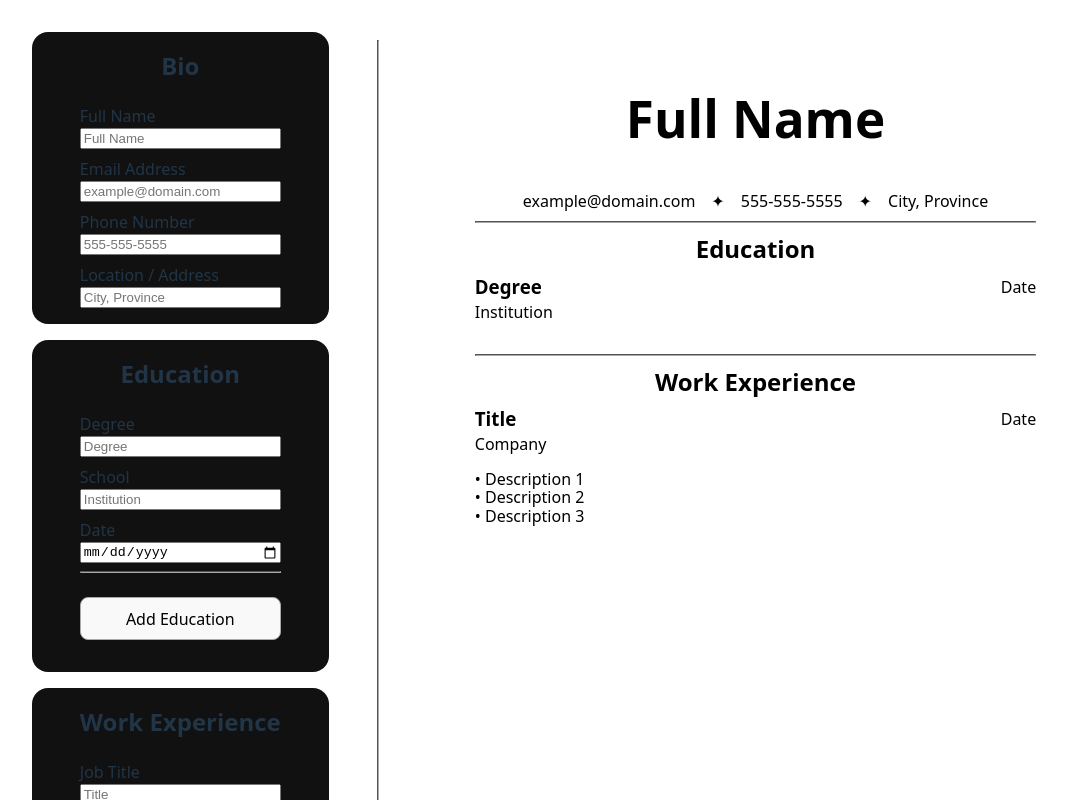
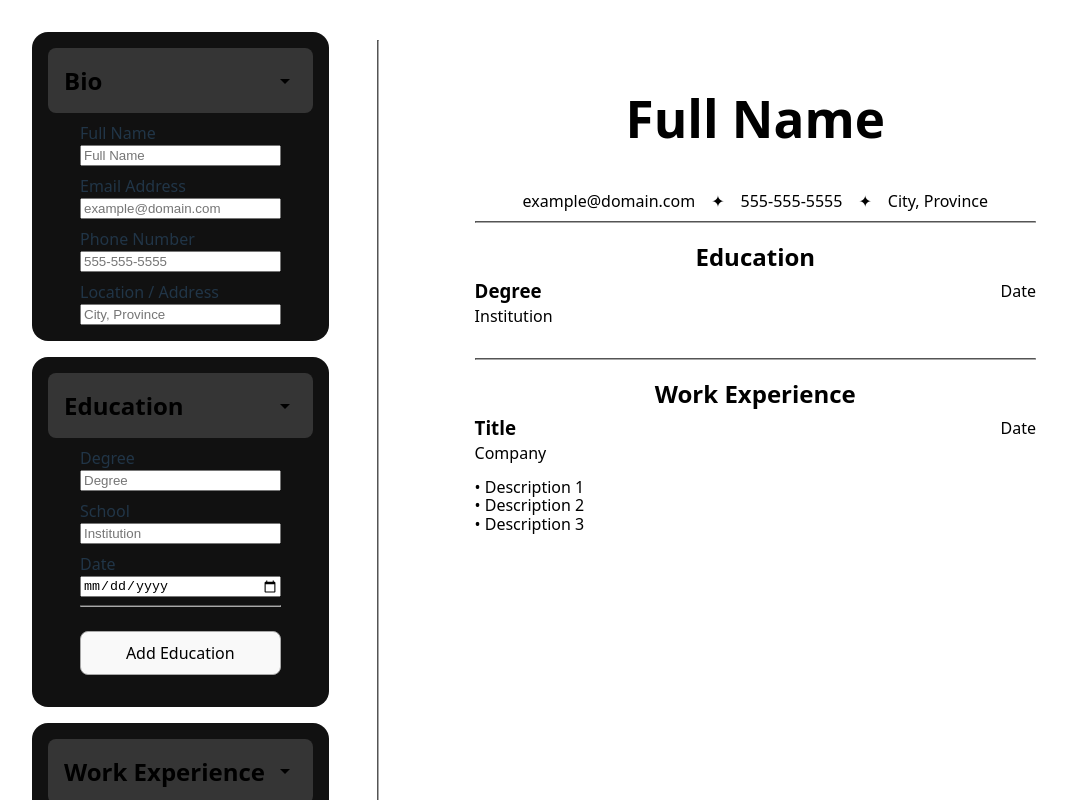
Before and after one commit to Pandemolyum/odin-cv-app, a React (Vite) app: page / in a window 1280 px wide. Shown: the top 800 px of the page, without its empty margins (130-1197 px from the left). Built offline with nearby package versions, Linux system fonts and the light colour scheme.

Commit message:
Add form section toggle buttons

```diff
--- a/package.json
+++ b/package.json
@@ -10,6 +10,8 @@
     "preview": "vite preview"
   },
   "dependencies": {
+    "@mdi/js": "^7.4.47",
+    "@mdi/react": "^1.6.1",
     "react": "^19.2.0",
     "react-dom": "^19.2.0"
   },
--- a/src/components/form.jsx
+++ b/src/components/form.jsx
@@ -2,16 +2,13 @@ import { useState } from "react";
 import Education from "./education.jsx";
 import Work from "./work.jsx";
 import AddButton from "./button.jsx";
+import Icon from "@mdi/react";
+import { mdiMenuDown } from "@mdi/js";
 
 export default function Form({ handleSubmit }) {
     function createEducItem(countEduc) {
         const id = "educ" + countEduc;
         return <Education id={id} count={countEduc} />;
-    }
-
-    function createWorkItem(countWork) {
-        const id = "educ" + countWork;
-        return <Work id={id} count={countWork} />;
     }
 
     let countEduc = 1;
@@ -21,6 +18,11 @@ export default function Form({ handleSubmit }) {
         setEducation([...education, createEducItem(education.length + 1)]);
     };
 
+    function createWorkItem(countWork) {
+        const id = "educ" + countWork;
+        return <Work id={id} count={countWork} />;
+    }
+
     let countWork = 1;
     const [work, setWork] = useState([createWorkItem(countWork)]);
     const addWork = (e) => {
@@ -28,10 +30,24 @@ export default function Form({ handleSubmit }) {
         setWork([...work, createWorkItem(work.length + 1)]);
     };
 
+    const [showBio, setShowBio] = useState(true);
+    const toggleBio = () => setShowBio(!showBio);
+
+    const [showEduc, setShowEduc] = useState(true);
+    const toggleEduc = () => setShowEduc(!showEduc);
+
+    const [showWork, setShowWork] = useState(true);
+    const toggleWork = () => setShowWork(!showWork);
+
     return (
         <form action="submit" onSubmit={handleSubmit}>
             <section>
+                <button className="toggle" onClick={toggleBio}>
                     <h2>Bio</h2>
+                    <Icon path={mdiMenuDown} size={1} />
+                </button>
+                {showBio && (
+                    <>
                         <div className="textInput">
                             <label htmlFor="fullname">Full Name</label>
                             <input
@@ -68,16 +84,35 @@ export default function Form({ handleSubmit }) {
                                 placeholder="City, Province"
                             />
                         </div>
+                    </>
+                )}
             </section>
             <section>
+                <button className="toggle" onClick={toggleEduc}>
                     <h2>Education</h2>
+                    <Icon path={mdiMenuDown} size={1} />
+                </button>
+                {showEduc && (
+                    <>
                         {education.map((item) => item)}
                         <AddButton text="Add Education" onClick={addEduc} />
+                    </>
+                )}
             </section>
             <section>
+                <button className="toggle" onClick={toggleWork}>
                     <h2>Work Experience</h2>
+                    <Icon path={mdiMenuDown} size={1} />
+                </button>
+                {showWork && (
+                    <>
                         {work.map((item) => item)}
-                <AddButton text="Add Work Experience" onClick={addWork} />
+                        <AddButton
+                            text="Add Work Experience"
+                            onClick={addWork}
+                        />
+                    </>
+                )}
             </section>
             <button type="submit">Submit</button>
         </form>
--- a/src/styles/styles.css
+++ b/src/styles/styles.css
@@ -18,11 +18,15 @@ section.resume {
 }
 
 h2 {
-    margin-top: 0;
+    margin: 1rem 0;
 }
 
 h3 {
     margin: 0;
+}
+
+span.icon {
+    margin-left: 1rem;
 }
 
 div.textInput {
@@ -36,6 +40,17 @@ button {
     margin: 1rem 0;
     width: 100%;
     border-color: #a8a8a8;
+}
+
+button.toggle {
+    border: none;
+    background-color: #353535;
+    margin: 0 -2rem;
+    padding: 0 1rem;
+    display: flex;
+    justify-content: space-between;
+    align-items: center;
+    width: calc(100% + 4rem);
 }
 
 hr {
```
Also changed, not shown: 1 other file (tests, documents, lock files or other folders). Lines whose indentation alone changed are shown as unchanged.
